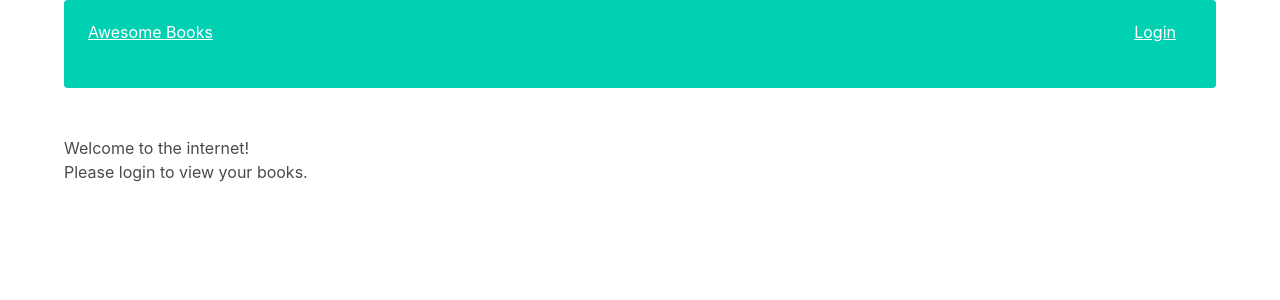
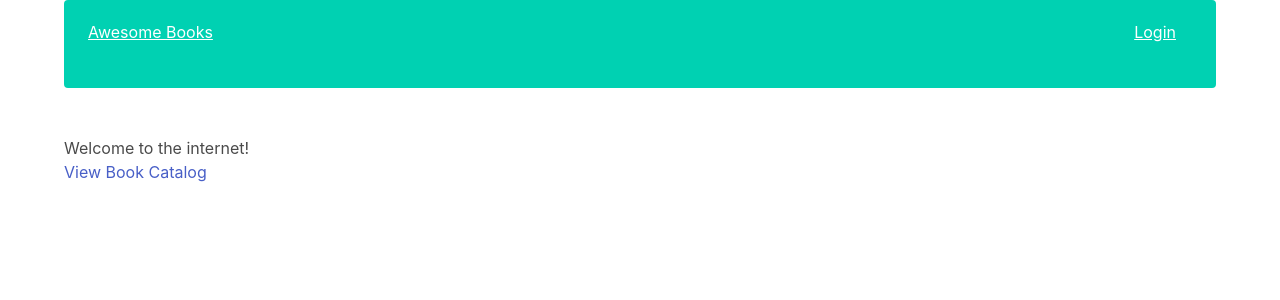
Before and after one commit to Momentum-Team-8/django-freeshelf-sarahartsoe, a Django app: page / in a window 1280 px wide. Shown: the top 300 px of the page. Run offline with Django 3.2, Linux system fonts and the light colour scheme.

Commit message:
updated some ui/ux features

```diff
--- a/books/templates/books/homepage.html
+++ b/books/templates/books/homepage.html
@@ -3,6 +3,6 @@
 {% block content %}
 <h1>Welcome to the internet!
     <br>
-    Please login to view your books.
+    <a href="{% url 'book_list' %}">View Book Catalog</a>
 </h1>
 {% endblock content %}
--- a/books/urls.py
+++ b/books/urls.py
@@ -9,4 +9,5 @@ urlpatterns = [
     path('profile/', views.profile_page, name='profile_page'),
     path('collection/', views.book_list, name='book_list'),
     path('collection/<int:pk>/edit/', views.book_edit, name='book_edit'),
+    path('collection/<int:pk>/delete', views.book_delete, name='book_delete'),
 ]
--- a/books/views.py
+++ b/books/views.py
@@ -2,19 +2,23 @@ from django.shortcuts import render, get_object_or_404, redirect
 from .models import Book
 from .forms import BookForm
 from django.utils import timezone
+from django.contrib.auth.decorators import login_required
 # Create your views here.
 
 def homepage(request):
     # show a homepage
     return render(request, "books/homepage.html")
 
+@login_required
 def book_list(request):
     books = Book.objects.all()
     return render(request, 'books/book_list.html', {'books': books})
 
+@login_required
 def profile_page(request):
     return render(request, "books/profile_page.html")
 
+@login_required
 def book_edit(request, pk):
     book = get_object_or_404(Book, pk=pk)
     if request.method == "POST":
@@ -27,3 +31,8 @@ def book_edit(request, pk):
     else:
         form = BookForm(instance=book)
     return render(request, 'books/book_edit.html', {'book': book})
+
+def book_delete(request, pk):
+    book = get_object_or_404(Book, pk=pk)
+    book.delete()
+    return redirect('book_list')
```
Also changed, not shown: books/templates/books/book_list.html (+11 -1 lines).
